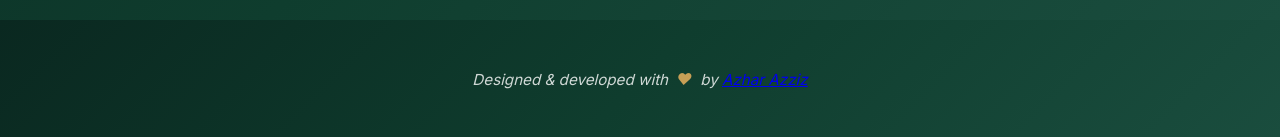
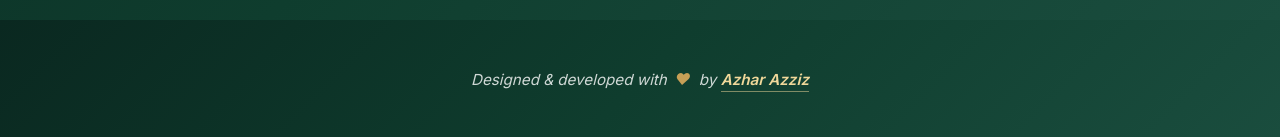
Before and after one commit to azharazziz/photobook-express, a website: page views/index.html in a window 1280 px wide. Shown: the part 1892-2029 px from the top of the page. Drawn offline with nearby package versions, Linux system fonts and the light colour scheme; no server answers.

Commit message:
Fix: Css on footer

```diff
--- a/public/css/styles.css
+++ b/public/css/styles.css
@@ -1149,6 +1149,21 @@ p {
     font-style: italic;
 }
 
+.footer-credits a {
+    color: #f0d89a;
+    text-decoration: none;
+    font-weight: 600;
+    transition: all 0.3s cubic-bezier(0.4, 0, 0.2, 1);
+    border-bottom: 1px solid rgba(240, 216, 154, 0.5);
+    padding-bottom: 2px;
+}
+
+.footer-credits a:hover {
+    color: #c79f56;
+    border-bottom-color: #c79f56;
+    text-decoration: none;
+}
+
 .footer-credits .heart {
     color: #c79f56;
     margin: 0 0.25rem;
```
